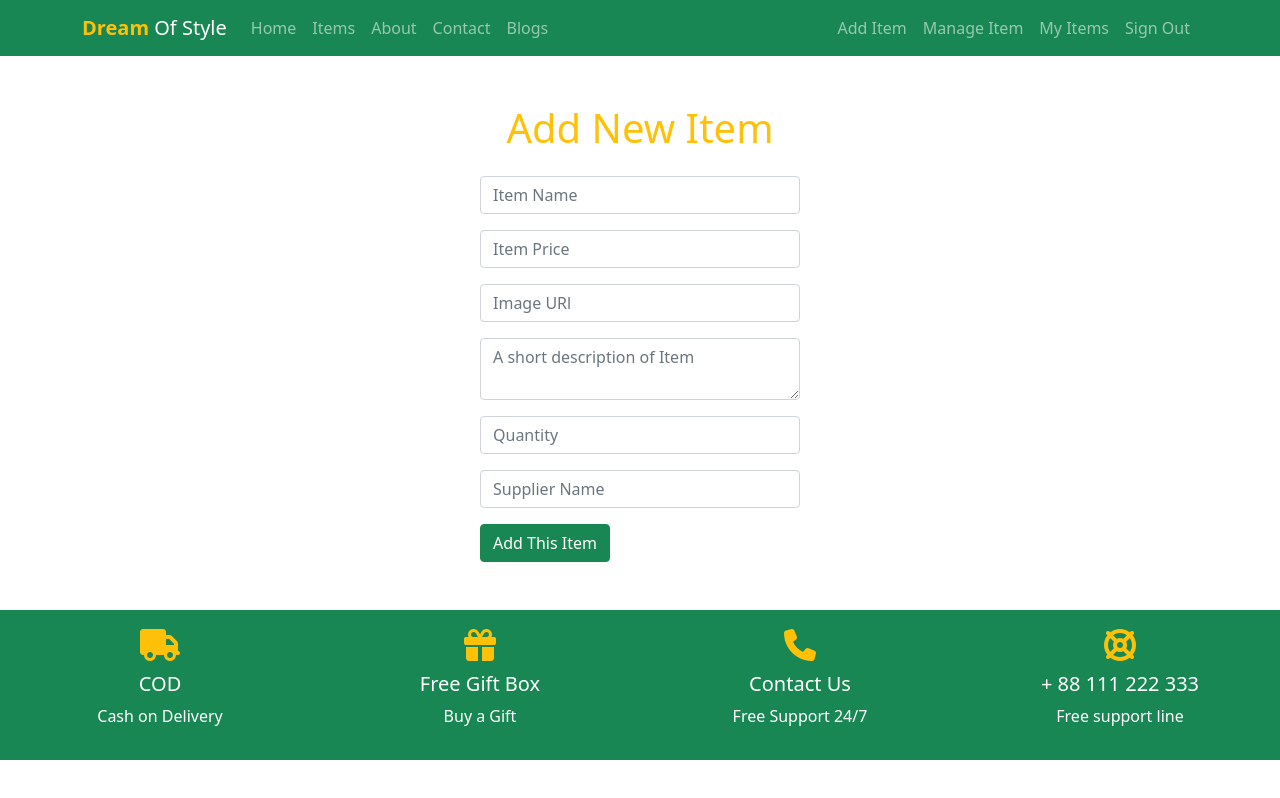
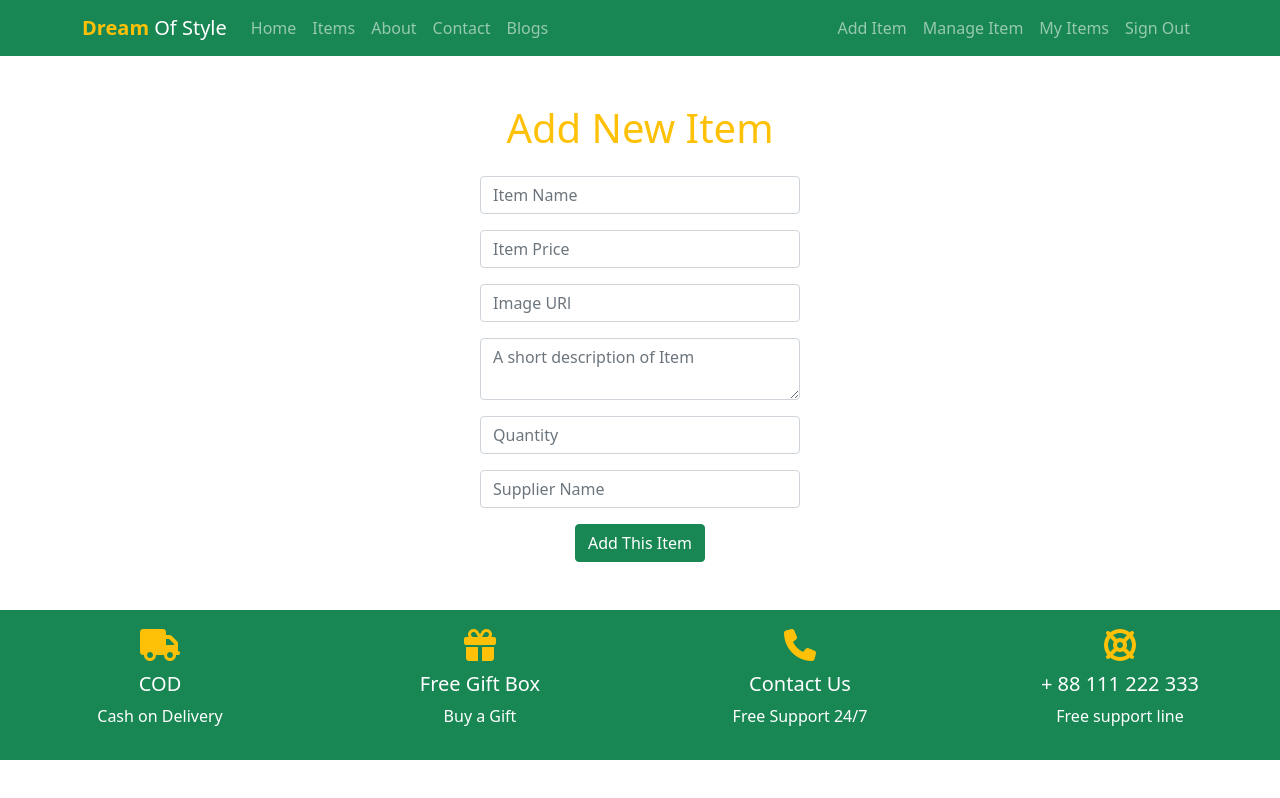
Before and after one commit to nipaaa/warehouse-management-system, a React (Create React App) app: page /addItem in a window 1280 px wide. Built offline with nearby package versions, Linux system fonts and the light colour scheme; no server answers; sample sign-in values are in the browser's storage.

Commit message:
delete btn update

```diff
--- a/src/App.js
+++ b/src/App.js
@@ -1,5 +1,6 @@
 
 import { Route, Routes } from 'react-router-dom';
+import { ToastContainer } from 'react-toastify';
 import './App.css';
 import AddItem from './Pages/AddItem/AddItem';
 import Blogs from './Pages/Blogs/Blogs';
@@ -49,6 +50,7 @@ function App() {
         <Route path="*" element={<NotFound></NotFound>}></Route>
       </Routes>
      <Footer></Footer>
+     <ToastContainer />
     </div>
   );
 }
--- a/src/Pages/AddItem/AddItem.js
+++ b/src/Pages/AddItem/AddItem.js
@@ -71,7 +71,7 @@ const AddItem = () => {
                     <Form.Group className="mb-3" controlId="formBasicPassword">
                         <Form.Control type="text" name='supplierName' placeholder="Supplier Name" required />
                     </Form.Group>
-                    <Button variant="success" type="submit">
+                    <Button className='mx-auto d-block' variant="success" type="submit">
                         Add This Item
                     </Button>
                 </Form>
--- a/src/Pages/MyItems/MyItems.js
+++ b/src/Pages/MyItems/MyItems.js
@@ -86,7 +86,7 @@ const MyItems = () => {
                                     <td className='text-start'>{item.name}</td>
                                     <td>{item.price} $</td>
                                     <td>{item.quantity} <small>(piece/gm/kg)</small> </td>
-                                    <td><button className='btn-outline-danger' onClick={() => deleteFromMyItems(item._id)}>Delete</button></td>
+                                    <td><button className='btn btn-light border-0' onClick={() => deleteFromMyItems(item._id)}><i className="fs-5 text-danger fa-solid fa-trash-can"></i></button></td>
                                 </tr>
                             )
                         }
```
